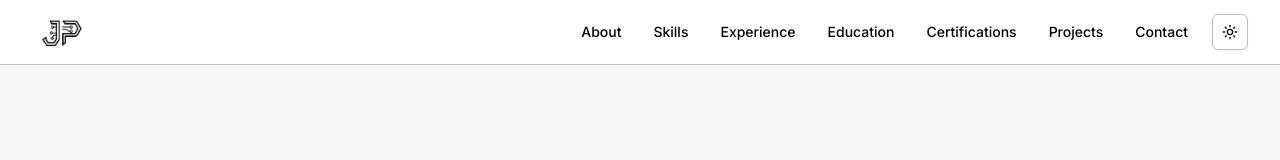
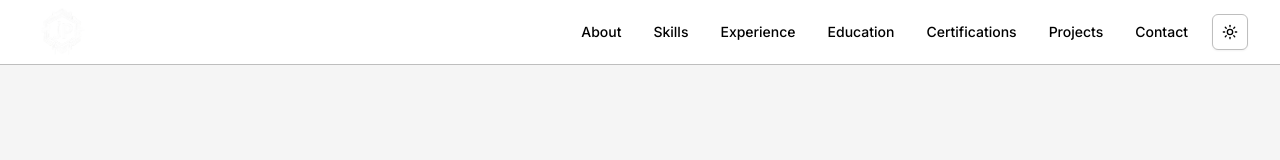
Before and after one commit to johnsonpeter-j/johnson-jp, a Next.js app: page / in a window 1280 px wide. Shown: the top 160 px of the page. Built offline with nearby package versions, Linux system fonts and the light colour scheme.

Commit message:
navbar logo change

```diff
--- a/src/components/navigation/navbar.tsx
+++ b/src/components/navigation/navbar.tsx
@@ -8,6 +8,7 @@ import { Sheet, SheetContent, SheetHeader, SheetTitle, SheetTrigger } from "@/co
 import { personalInfo } from "@/lib/data"
 import { ThemeToggle } from "@/components/navigation/theme-toggle"
 import Image from "next/image"
+import { useTheme } from "next-themes"
 
 const navItems = [
   { name: "About", href: "#about" },
@@ -21,6 +22,7 @@ const navItems = [
 
 export function Navbar() {
   const [isOpen, setIsOpen] = useState(false)
+  const { theme} = useTheme()
 
   const handleNavClick = () => {
     setIsOpen(false)
@@ -35,7 +37,7 @@ export function Navbar() {
             {personalInfo.name}
           </Link> */}
           <Image
-            src={personalInfo.logo_image}
+            src={theme === "light" ? personalInfo.logo_image_light : personalInfo.logo_image_dark}
             alt={`Logo`}
             height={60}
             width={60}
--- a/src/lib/data.ts
+++ b/src/lib/data.ts
@@ -3,7 +3,8 @@ export const personalInfo = {
   title: "Mern Stack Developer",
   email: "johnsonjp195@gmail.com",
   image: "/images/profile/my-profile-square.png",
-  logo_image: "/images/profile/jp_logo.png",
+  logo_image_light: "/images/profile/jp_white_bg.png",
+  logo_image_dark: "/images/profile/jp_black_bg.png",
   phone: "+91 93610 93191",
   location: "Kalayarkoil, Tamilnadu.",
   github: "https://github.com/johnsonpeter-j",
```
Also changed, not shown: public/images/profile/jp_black_bg.png (added), public/images/profile/jp_white_bg.png (added).
